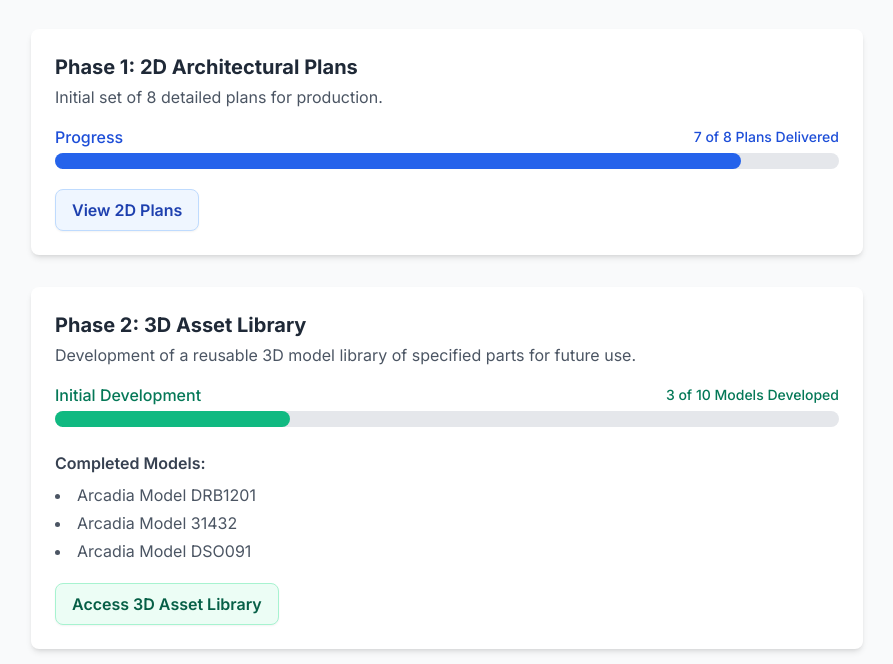
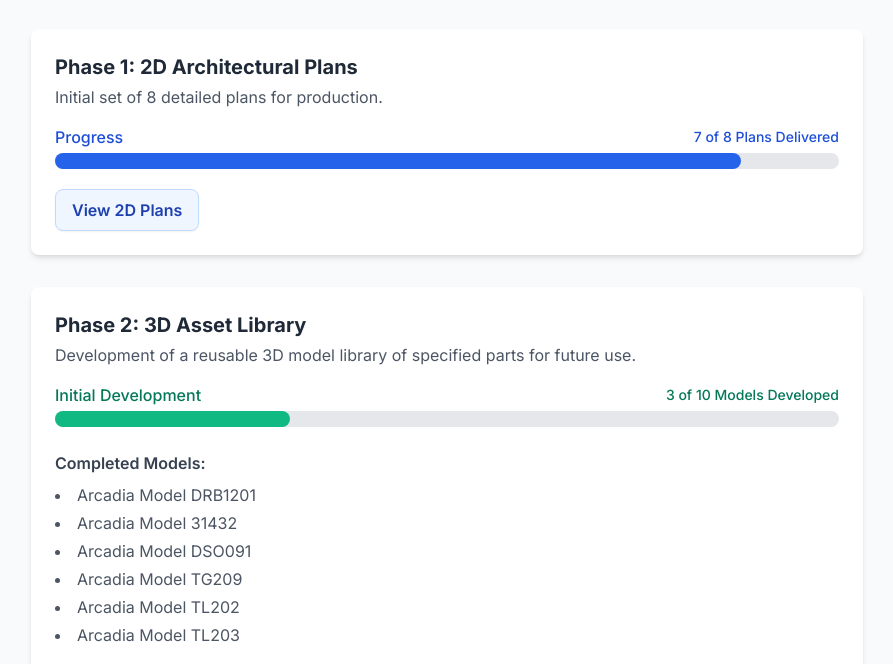
Before and after one commit to ivanweinreb/thinkmorenow, a plain HTML site: page doorreport.html in a window 1280 px wide. Shown: the part 119-783 px from the top of the page, without its empty margins (193-1086 px from the left). Drawn offline with nearby package versions, Linux system fonts and the light colour scheme.

Commit message:
Update doorreport.html

```diff
--- a/doorreport.html
+++ b/doorreport.html
@@ -86,6 +86,10 @@
                         <li>Arcadia Model DRB1201</li>
                         <li>Arcadia Model 31432</li>
                         <li>Arcadia Model DSO091</li>
+                        <li>Arcadia Model TG209</li>
+                        <li>Arcadia Model TL202</li>
+                        <li>Arcadia Model TL203</li>
+
                     </ul>
                 </div>
 
```
